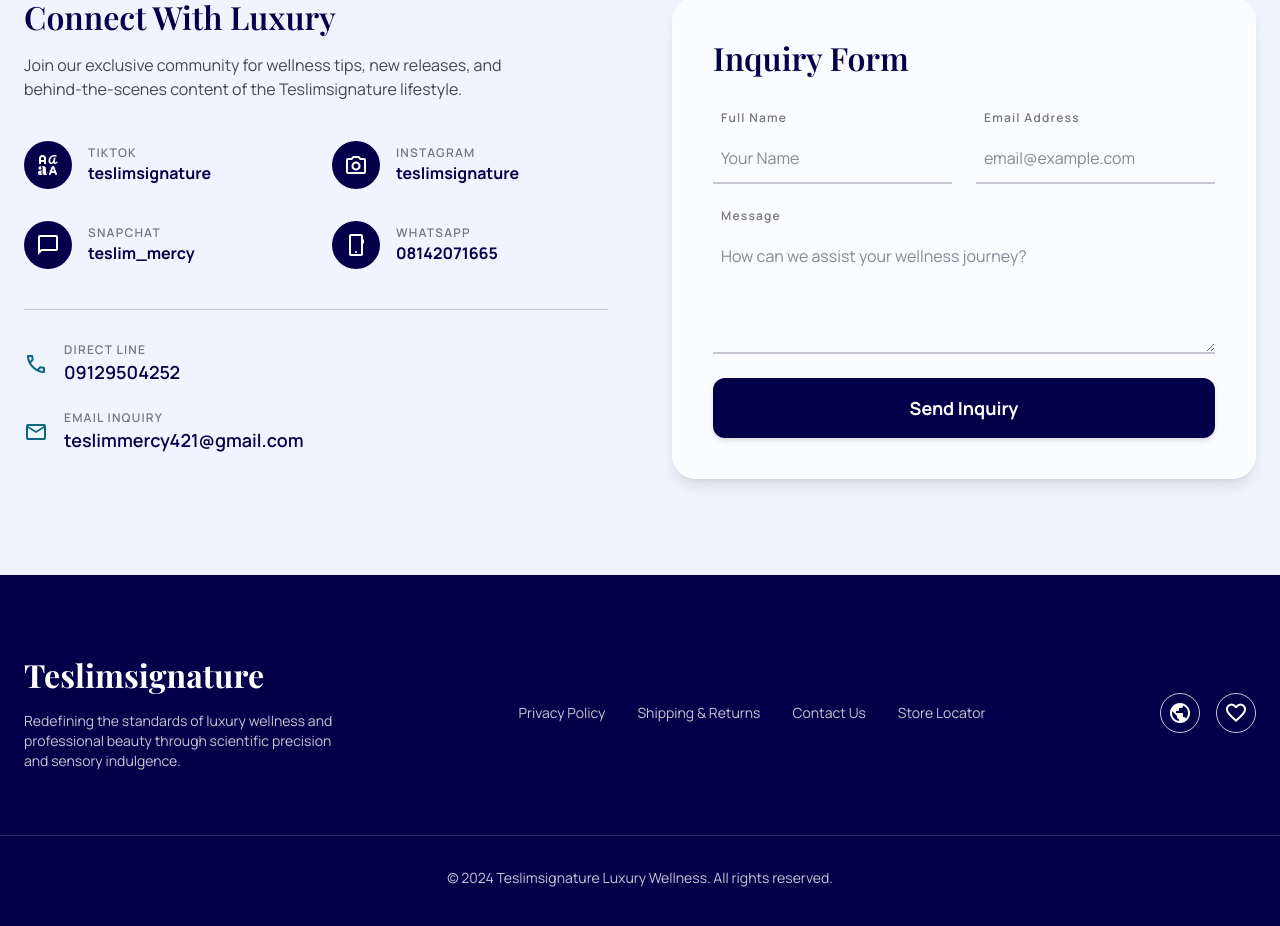
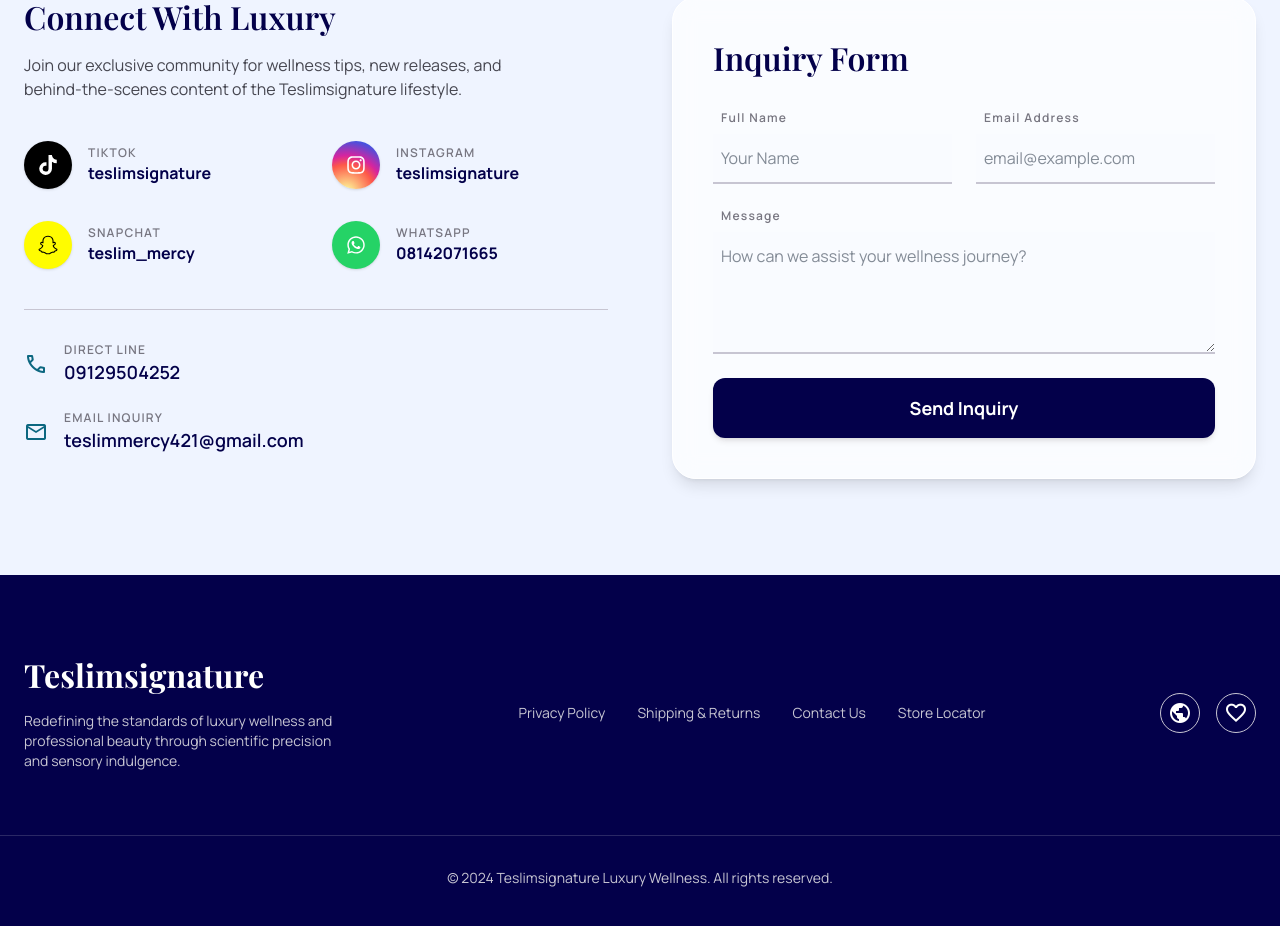
Before and after one commit to TettehSolomon/teslim-signature, a React (Vite) app: page / in a window 1280 px wide. Shown: the part 2745-3671 px from the top of the page. Built offline with nearby package versions, Linux system fonts and the light colour scheme.

Commit message:
updated social links

```diff
--- a/package.json
+++ b/package.json
@@ -10,7 +10,8 @@
   },
   "dependencies": {
     "react": "^19.1.0",
-    "react-dom": "^19.1.0"
+    "react-dom": "^19.1.0",
+    "react-icons": "^5.7.0"
   },
   "devDependencies": {
     "@tailwindcss/vite": "^4.1.0",
--- a/src/components/SocialLink.jsx
+++ b/src/components/SocialLink.jsx
@@ -1,10 +1,11 @@
-import Icon from './Icon'
-
-export default function SocialLink({ platform, handle, icon, href }) {
+export default function SocialLink({ platform, handle, Icon, href, badge, iconColor }) {
   return (
     <a className="flex items-center gap-4 group" href={href}>
-      <div className="w-12 h-12 rounded-full bg-primary flex items-center justify-center text-on-primary group-hover:bg-secondary transition-colors">
-        <Icon name={icon} />
+      <div
+        className="w-12 h-12 rounded-full flex items-center justify-center transition-transform duration-300 group-hover:scale-110 shadow-sm"
+        style={{ background: badge, color: iconColor }}
+      >
+        <Icon className="w-5 h-5" aria-hidden="true" />
       </div>
       <div>
         <p className="font-label-caps text-label-caps text-outline uppercase">{platform}</p>
--- a/src/data/content.js
+++ b/src/data/content.js
@@ -1,3 +1,5 @@
+import { FaTiktok, FaInstagram, FaSnapchat, FaWhatsapp } from 'react-icons/fa6'
+
 // Shared image assets (long CDN URLs kept in one place for reuse).
 export const images = {
   perfume:
@@ -44,15 +46,41 @@
   { caption: 'Inner Vitality', alt: 'Wellness Supplements', image: images.supplements },
 ]
 
+// Official brand marks with their official badge/icon colors.
 export const socialLinks = [
-  { platform: 'TikTok', handle: 'teslimsignature', icon: 'brand_family', href: '#' },
-  { platform: 'Instagram', handle: 'teslimsignature', icon: 'photo_camera', href: '#' },
-  { platform: 'Snapchat', handle: 'teslim_mercy', icon: 'chat_bubble', href: '#' },
+  {
+    platform: 'TikTok',
+    handle: 'teslimsignature',
+    Icon: FaTiktok,
+    href: '#',
+    badge: '#000000',
+    iconColor: '#ffffff',
+  },
+  {
+    platform: 'Instagram',
+    handle: 'teslimsignature',
+    Icon: FaInstagram,
+    href: '#',
+    // Instagram's official radial gradient.
+    badge:
+      'radial-gradient(circle at 30% 107%, #fdf497 0%, #fdf497 5%, #fd5949 45%, #d6249f 60%, #285AEB 90%)',
+    iconColor: '#ffffff',
+  },
+  {
+    platform: 'Snapchat',
+    handle: 'teslim_mercy',
+    Icon: FaSnapchat,
+    href: '#',
+    badge: '#FFFC00',
+    iconColor: '#000000',
+  },
   {
     platform: 'WhatsApp',
     handle: '08142071665',
-    icon: 'phone_android',
+    Icon: FaWhatsapp,
     href: 'https://wa.me/08142071665',
+    badge: '#25D366',
+    iconColor: '#ffffff',
   },
 ]
 
```
Also changed, not shown: 1 other file (tests, documents, lock files or other folders).
